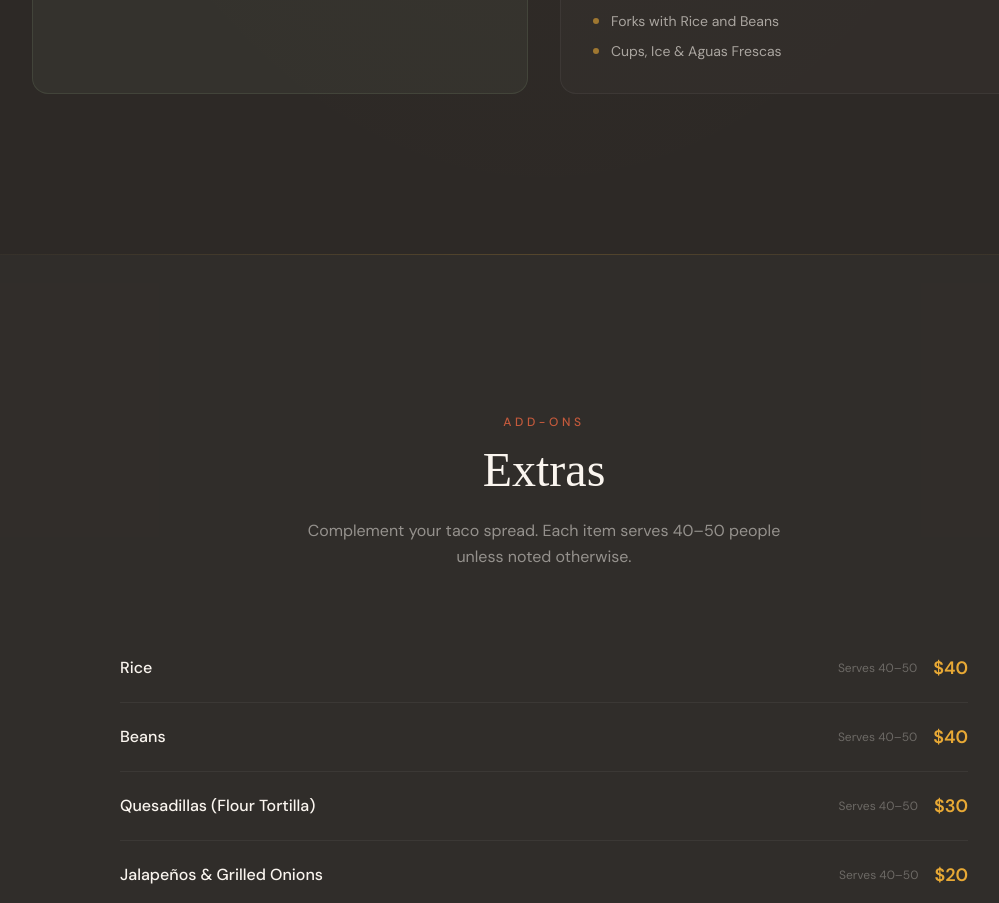
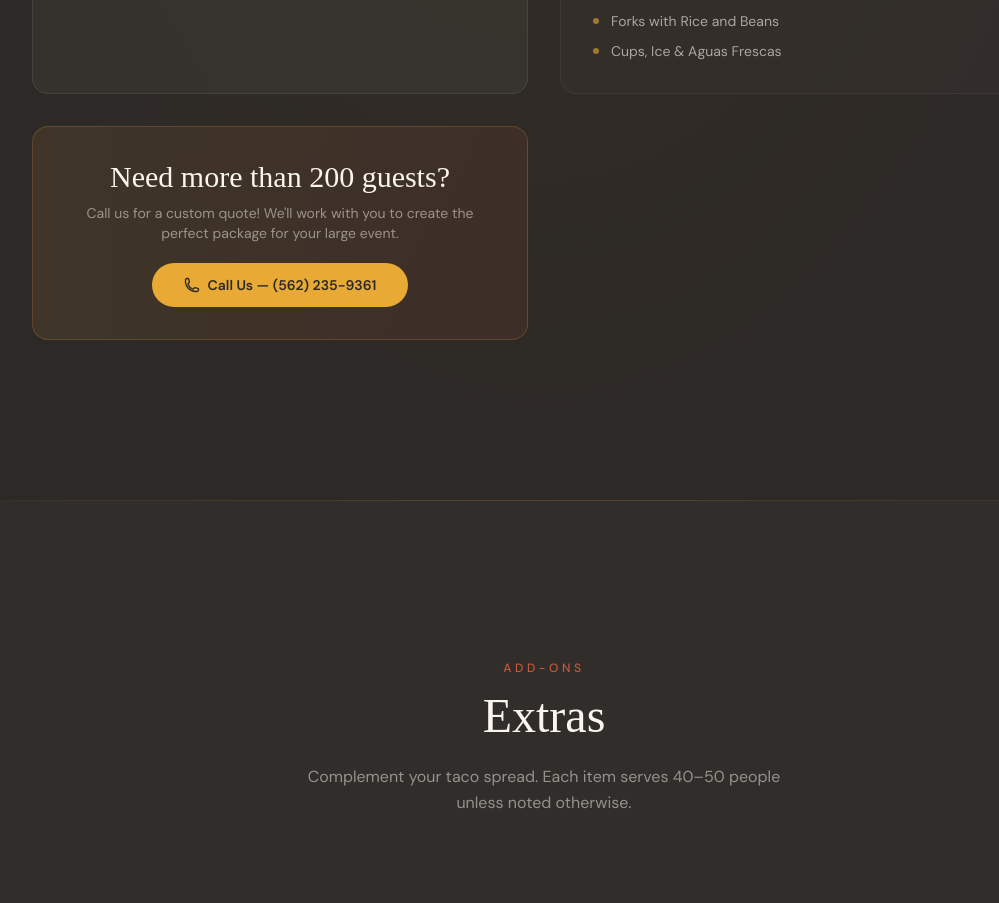
Before and after one commit to AlanConstantino/mexico-lindo-y-que-rico, a Next.js app: page /en in a window 1280 px wide. Shown: the part 5560-6463 px from the top of the page, without its empty margins (96-1095 px from the left). Built offline with nearby package versions, Linux system fonts and the light colour scheme; a web font is replaced by a local one.

Commit message:
feat: add 200+ guests call-for-quote CTA on packages and booking flow

```diff
--- a/messages/en.json
+++ b/messages/en.json
@@ -100,7 +100,10 @@
       "plates": "Plates & Napkins",
       "forks": "Forks with Rice and Beans",
       "drinks": "Cups, Ice & Aguas Frescas"
-    }
+    },
+    "largeEventTitle": "Need more than 200 guests?",
+    "largeEventDesc": "Call us for a custom quote! We'll work with you to create the perfect package for your large event.",
+    "largeEventCta": "Call Us"
   },
   "extras": {
     "label": "Add-Ons",
@@ -276,7 +279,10 @@
     "submitCashBooking": "Submit Booking",
     "spotsLeft": "{count} spot(s) remaining",
     "legendPartiallyBooked": "Partially booked",
-    "perHour": "per hour"
+    "perHour": "per hour",
+    "largeEventTitle": "Need more than 200 guests?",
+    "largeEventDesc": "Call us for a custom quote! We'll work with you to create the perfect package for your large event.",
+    "largeEventCta": "Call Us"
   },
   "admin": {
     "loading": "Loading...",
--- a/messages/es.json
+++ b/messages/es.json
@@ -100,7 +100,10 @@
       "plates": "Platos y Servilletas",
       "forks": "Tenedores con Arroz y Frijoles",
       "drinks": "Vasos, Hielo y Aguas Frescas"
-    }
+    },
+    "largeEventTitle": "¿Necesita más de 200 invitados?",
+    "largeEventDesc": "¡Llámenos para una cotización personalizada! Trabajaremos con usted para crear el paquete perfecto para su gran evento.",
+    "largeEventCta": "Llámenos"
   },
   "extras": {
     "label": "Complementos",
@@ -276,7 +279,10 @@
     "submitCashBooking": "Enviar Reserva",
     "spotsLeft": "{count} lugar(es) disponible(s)",
     "legendPartiallyBooked": "Parcialmente reservado",
-    "perHour": "por hora"
+    "perHour": "por hora",
+    "largeEventTitle": "¿Necesita más de 200 invitados?",
+    "largeEventDesc": "¡Llámenos para una cotización personalizada! Trabajaremos con usted para crear el paquete perfecto para su gran evento.",
+    "largeEventCta": "Llámenos"
   },
   "admin": {
     "loading": "Cargando...",
--- a/src/components/Packages.tsx
+++ b/src/components/Packages.tsx
@@ -193,6 +193,24 @@ export default function Packages() {
               ))}
             </ul>
           </div>
+          {/* Large event CTA */}
+          <div className="reveal p-6 sm:p-8 rounded-2xl bg-gradient-to-r from-amber/10 to-terracotta/10 border border-amber/20 text-center">
+            <p className="font-heading text-2xl sm:text-3xl text-cream mb-2">
+              {t("largeEventTitle")}
+            </p>
+            <p className="text-cream/50 text-sm mb-5 max-w-lg mx-auto">
+              {t("largeEventDesc")}
+            </p>
+            <a
+              href="tel:+15622359361"
+              className="inline-flex items-center gap-2 px-8 py-3 bg-amber text-navy font-semibold rounded-full hover:bg-amber-light transition-all duration-300 hover:shadow-lg hover:shadow-amber/20 hover:scale-105 active:scale-95 text-sm"
+            >
+              <svg className="w-4 h-4" fill="none" stroke="currentColor" viewBox="0 0 24 24">
+                <path strokeLinecap="round" strokeLinejoin="round" strokeWidth={2} d="M2.25 6.75c0 8.284 6.716 15 15 15h2.25a2.25 2.25 0 002.25-2.25v-1.372c0-.516-.351-.966-.852-1.091l-4.423-1.106c-.44-.11-.902.055-1.173.417l-.97 1.293c-.282.376-.769.542-1.21.38a12.035 12.035 0 01-7.143-7.143c-.162-.441.004-.928.38-1.21l1.293-.97c.363-.271.527-.734.417-1.173L6.963 3.102a1.125 1.125 0 00-1.091-.852H4.5A2.25 2.25 0 002.25 4.5v2.25z" />
+              </svg>
+              {t("largeEventCta")} — (562) 235-9361
+            </a>
+          </div>
         </div>
       </div>
     </section>
--- a/src/components/booking/steps/PackageStep.tsx
+++ b/src/components/booking/steps/PackageStep.tsx
@@ -104,6 +104,17 @@ export default function PackageStep({ data, updateData }: PackageStepProps) {
           </div>
         </div>
       )}
+
+      {/* Large event notice */}
+      <div className="mt-8 p-4 rounded-xl bg-amber/5 border border-amber/15 text-center">
+        <p className="text-cream/70 text-sm mb-2">{t("largeEventTitle")}</p>
+        <a
+          href="tel:+15622359361"
+          className="text-amber text-sm font-semibold hover:text-amber-light transition-colors"
+        >
+          {t("largeEventCta")} — (562) 235-9361
+        </a>
+      </div>
     </div>
   );
 }
```
